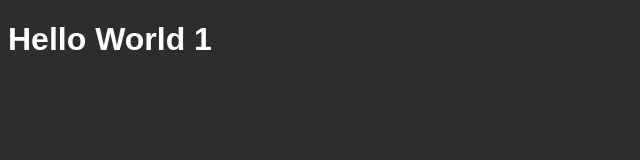
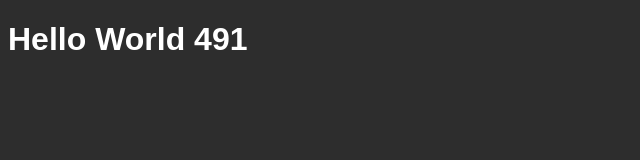
Before and after one commit to Hedrevich/SAP-Cloud, a plain HTML site: page index.html in a window 1280 px wide. Shown: the full height of the page, 0-640 px from the left. Drawn offline with Linux system fonts and the light colour scheme.

```diff
--- a/index.html
+++ b/index.html
@@ -8,7 +8,7 @@
     <title>Document</title>
 </head>
 <body>
-    <h1>Hello World 1</h1>
+    <h1>Hello World 491</h1>
     <style background-color: black></style>
 </body>
 </html>
```
